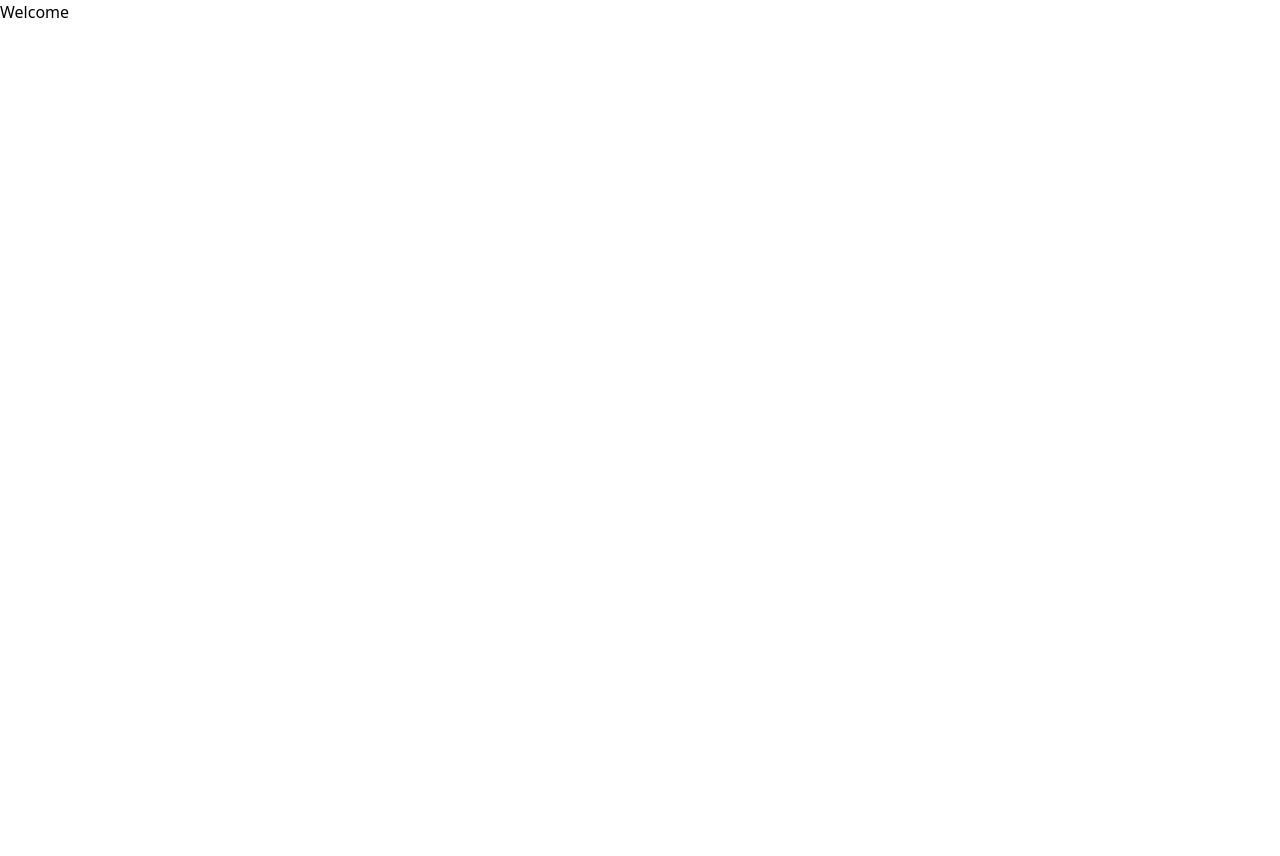
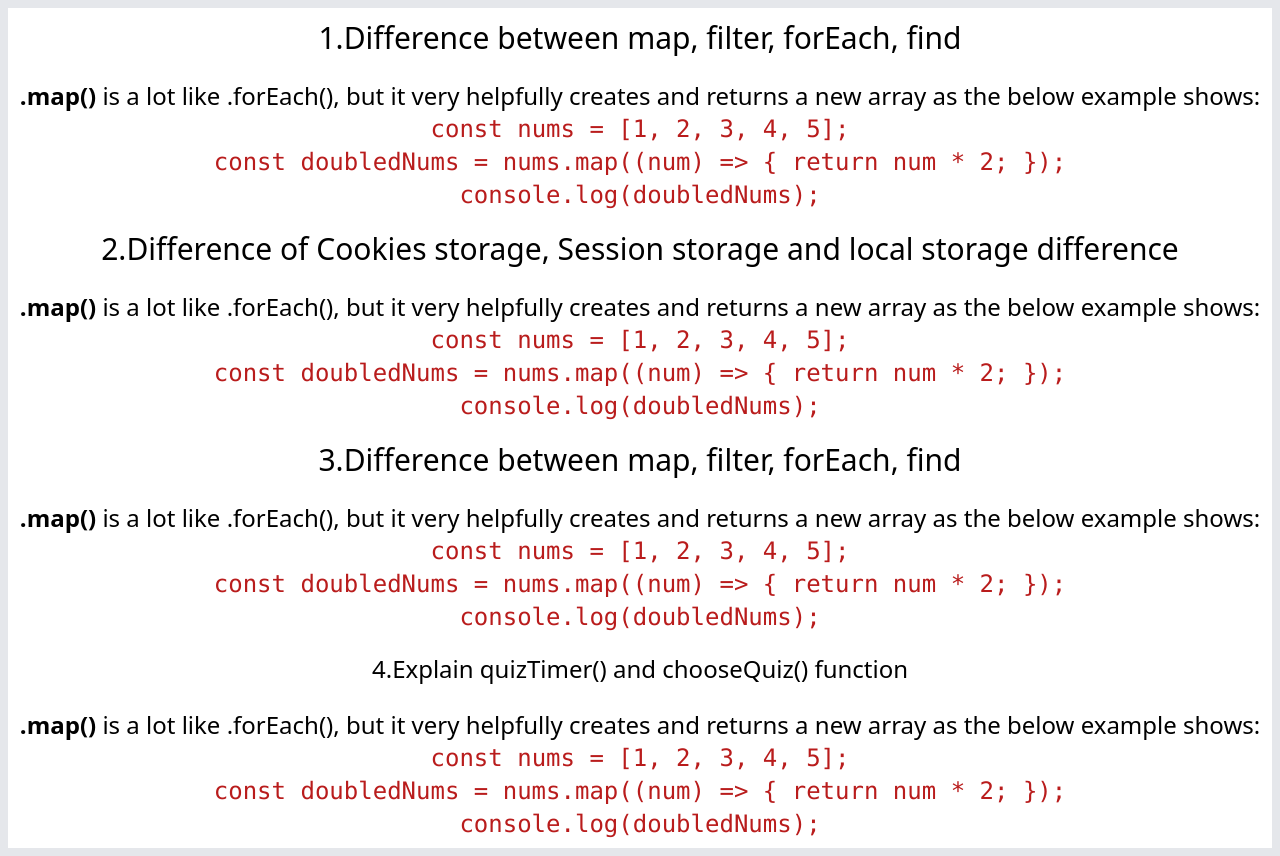
Before and after one commit to kmhbDOes/Quiz-Hero, a plain HTML site: page Blog.html in a window 1280 px wide. Before the commit the page ends 800 px from the top, so only its background shows below. Drawn offline with nearby package versions, Linux system fonts and the light colour scheme.

Commit message:
Blog questions added

```diff
--- a/Blog.html
+++ b/Blog.html
@@ -10,7 +10,60 @@
 </head>
 
 <body>
-    <h1>Welcome</h1>
+    <div class="border-8">
+        <div class="text-center text-2xl mt-3">
+            <h1 class="text-3xl">1.Difference between map, filter, forEach, find</h1>
+            <p class="mt-4 py-2"><b>.map()</b> is a lot like .forEach(), but it very helpfully creates and returns a new
+                array as the
+                below
+                example shows: <br>
+                <code class="text-red-700">const nums = [1, 2, 3, 4, 5]; <br>
+                const doubledNums = nums.map((num) => {
+                return num * 2;
+                }); <br>
+                console.log(doubledNums);</code>
+            </p>
+        </div>
+        <div class="text-center text-2xl mt-3">
+            <h1 class="text-3xl">2.Difference of Cookies storage, Session storage and local storage difference</h1>
+            <p class="mt-4 py-2"><b>.map()</b> is a lot like .forEach(), but it very helpfully creates and returns a new
+                array as the
+                below
+                example shows: <br>
+                <code class="text-red-700">const nums = [1, 2, 3, 4, 5]; <br>
+                const doubledNums = nums.map((num) => {
+                return num * 2;
+                }); <br>
+                console.log(doubledNums);</code>
+            </p>
+        </div>
+        <div class="text-center text-2xl mt-3">
+            <h1 class="text-3xl">3.Difference between map, filter, forEach, find</h1>
+            <p class="mt-4 py-2"><b>.map()</b> is a lot like .forEach(), but it very helpfully creates and returns a new
+                array as the
+                below
+                example shows: <br>
+                <code class="text-red-700">const nums = [1, 2, 3, 4, 5]; <br>
+                const doubledNums = nums.map((num) => {
+                return num * 2;
+                }); <br>
+                console.log(doubledNums);</code>
+            </p>
+        </div>
+        <div class="text-center text-2xl mt-3">
+            <h1 class="trext-3xl">4.Explain quizTimer() and chooseQuiz() function</h1>
+            <p class="mt-4 py-2"><b>.map()</b> is a lot like .forEach(), but it very helpfully creates and returns a new
+                array as the
+                below
+                example shows: <br>
+                <code class="text-red-700">const nums = [1, 2, 3, 4, 5]; <br>
+                const doubledNums = nums.map((num) => {
+                return num * 2;
+                }); <br>
+                console.log(doubledNums);</code>
+            </p>
+        </div>
+    </div>
 
 </body>
 
```
